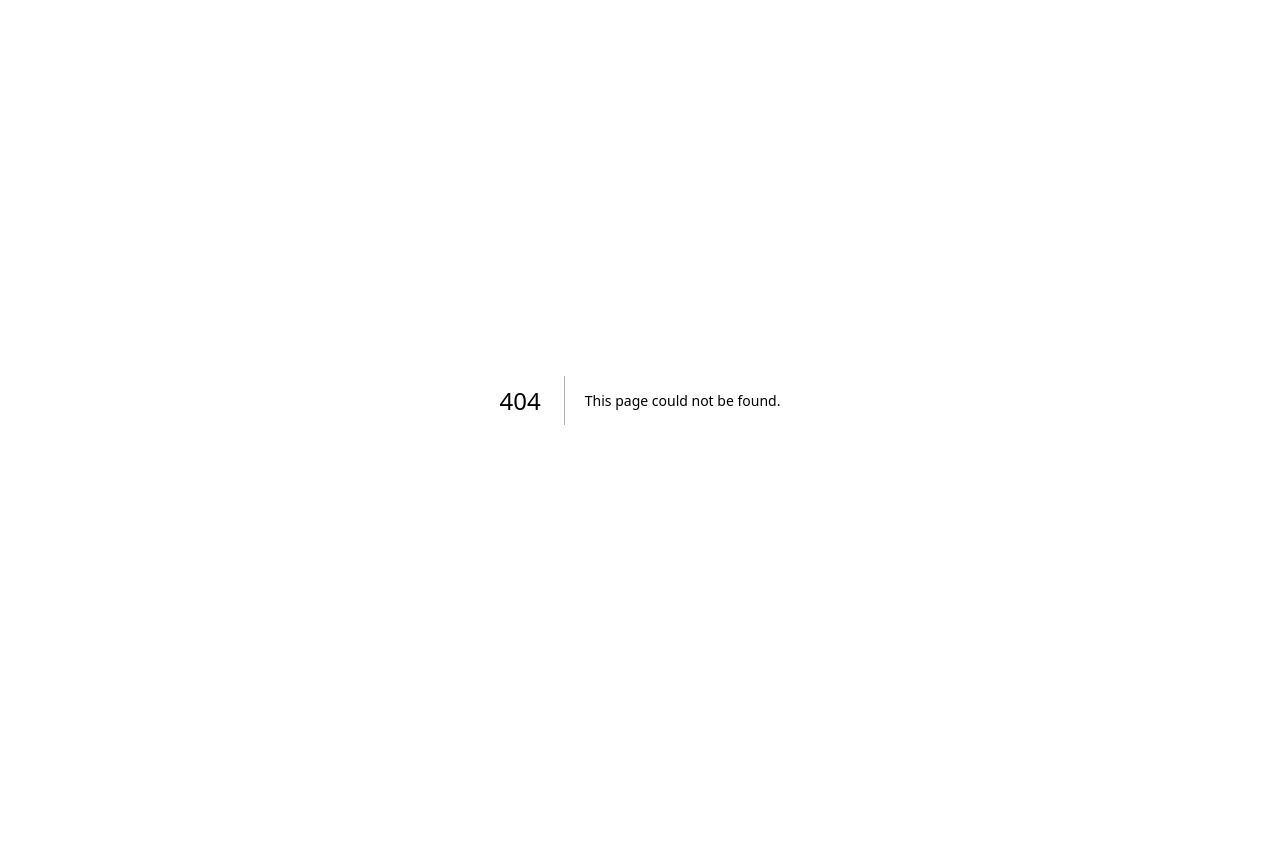
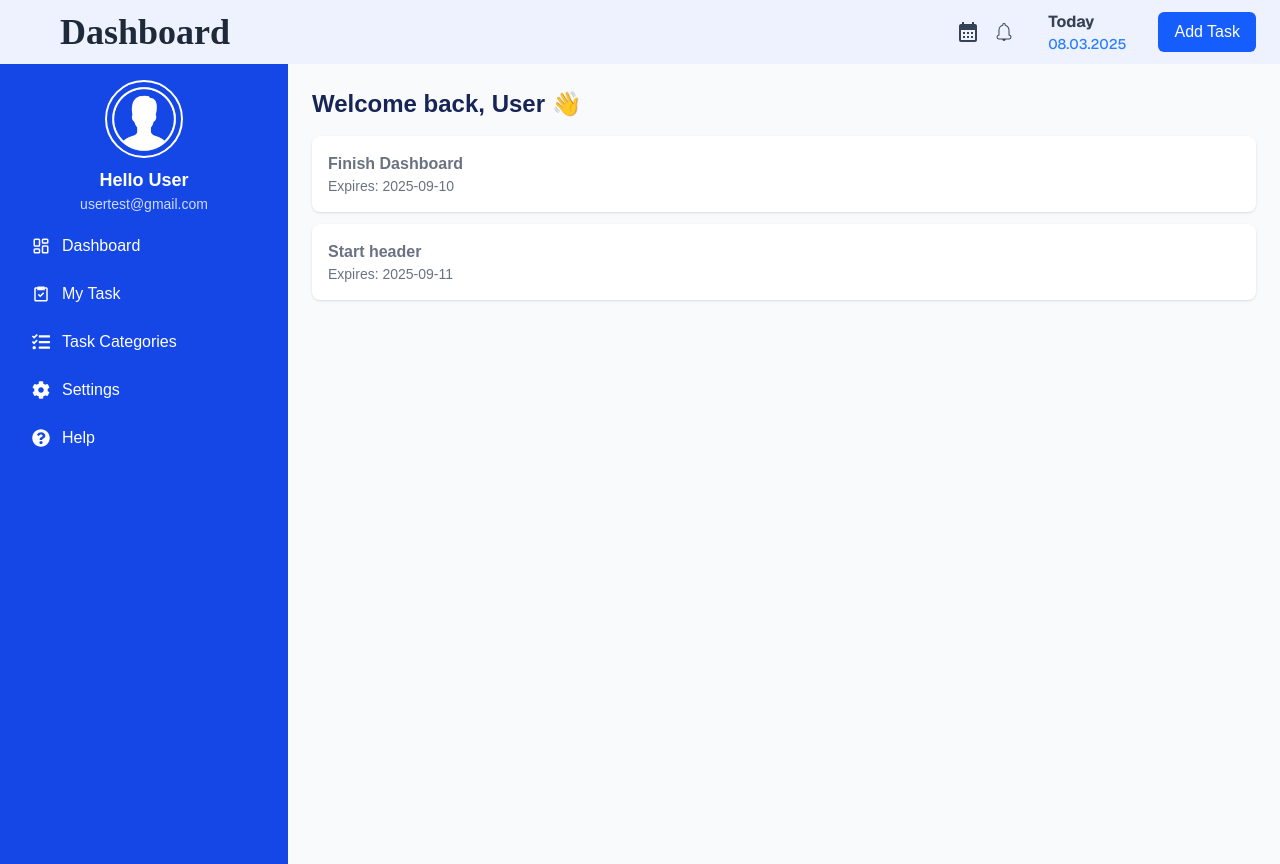
Before and after one commit to meanstack9716/fullStackTodoApp, a Next.js app in the folder frontend/: page /pages/dashboard in a window 1280 px wide. Before the commit this address had no page. Before the commit the page ends 800 px from the top, so only its background shows below. Built offline with nearby package versions, Linux system fonts and the light colour scheme.

Commit message:
worked on sidebar and header

```diff
--- a/frontend/src/app/auth/login/page.tsx
+++ b/frontend/src/app/auth/login/page.tsx
@@ -8,10 +8,12 @@ import Link from "next/link";
 import { useState } from "react";
 import { AiOutlineMail } from "react-icons/ai";
 import { validateEmail, validatePassword } from "../../../../utils/validators";
+import { useRouter } from "next/navigation";
 
 export default function Login() {
     const [formData, setFormData] = useState({ email: "", password: "" });
     const [errors, setErrors] = useState<{ email?: string; password?: string }>({});
+    const router = useRouter();
 
     const handleChange = (e: React.ChangeEvent<HTMLInputElement>) => {
         const { name, value } = e.target;
@@ -118,7 +120,7 @@ export default function Login() {
                                 </Link>
                             </div>
 
-                            <Button type="submit" text="Login" />
+                            <Button type="submit" text="Login" onClick={() => router.push("/pages/dashboard")}/>
                         </form>
 
                         <p className="mt-6 text-center text-gray-600 text-sm">
--- /dev/null
+++ b/frontend/src/app/pages/dashboard/page.tsx
@@ -0,0 +1,38 @@
+import Header from "@/component/layout/Header";
+import Sidebar from "@/component/layout/Sidebar";
+
+export default function Dashboard() {
+  const todos = [
+    { id: 1, title: "Finish  Dashboard", expires_at: "2025-09-10" },
+    { id: 2, title: "Start header", expires_at: "2025-09-11" },
+  ];
+
+  return (
+    <div className="min-h-screen flex flex-col">
+      {/* Top Header */}
+      <Header />
+
+      <div className="flex flex-1">
+        {/* Sidebar */}
+        <Sidebar user={{ name: "Hello User", email: "usertest@gmail.com" }} />
+
+        {/* Main Section */}
+        <main className="flex-1 bg-gray-50 p-6">
+          <h1 className="text-xl font-bold mb-4 text-blue-950 xl:text-2xl">Welcome back, User 👋</h1>
+
+          {/* Render todos */}
+          <ul className="space-y-3">
+            {todos.map((todo) => (
+              <li key={todo.id} className="p-4 bg-white rounded-lg shadow">
+                <div className="font-semibold text-gray-500">{todo.title}</div>
+                <div className="text-sm text-gray-500">
+                  Expires: {todo.expires_at}
+                </div>
+              </li>
+            ))}
+          </ul>
+        </main>
+      </div>
+    </div>
+  );
+}
--- a/frontend/src/component/Button.tsx
+++ b/frontend/src/component/Button.tsx
@@ -11,7 +11,7 @@ export default function Button({
         <button
             type={type}
             onClick={onClick}
-            className={`w-full bg-blue-600 text-white py-2 px-4 rounded-lg hover:bg-blue-700 transition cursor-pointer ${className}`}
+            className={`w-full bg-blue-600 text-white rounded-lg hover:bg-blue-700 transition cursor-pointer ${className}`}
         >
             {text}
         </button>
--- /dev/null
+++ b/frontend/src/component/layout/Header.tsx
@@ -0,0 +1,47 @@
+'use client'
+import React, { useState } from "react";
+import { MdCalendarMonth } from "react-icons/md";
+import { CiBellOn } from "react-icons/ci";
+import { FiMenu } from "react-icons/fi";
+import Button from "../Button";
+import Sidebar from "./Sidebar";
+
+export default function Header({ title = "Dashboard" }) {
+    const [isSidebarOpen, setIsSidebarOpen] = useState(false);
+
+    return (
+        <>
+            <header className="flex items-center justify-between px-4 py-2 bg-indigo-50 shadow-sm xl:px-6 xl:py-2.5">
+                {/* Title */}
+                <h1 className="text-xl font-semibold text-gray-800 font-[cursive] md:pl-2 xl:pl-9 md:text-2xl xl:text-4xl">{title}</h1>
+
+                <div className="flex items-center gap-2.5 md:gap-4 xl:gap-8">
+                    <div className="hidden items-center gap-2 xl:gap-3 md:flex">
+                        <MdCalendarMonth className="w-5 h-5 text-gray-700 cursor-pointer xl:w-6 xl:h-6" />
+                        <CiBellOn className="w-5 h-5 text-gray-700 cursor-pointer xl:w-6 xl:h-6" />
+                    </div>
+                    <div className="hidden flex-col md:flex">
+                        <p className="text-gray-700 text-sm font-bold font-sans md:text-base">Today</p>
+                        <p className="text-blue-500 text-xs font-medium font-sans md:text-sm">08.03.2025</p>
+                    </div>
+                    <Button type="button" text="Add Task" className="px-2 py-1.5 rounded-md text-xs md:text-sm xl:px-4 xl:py-2 xl:text-base" />
+                    <FiMenu
+                        className="block md:hidden w-8 h-8 text-gray-800 cursor-pointer"
+                        onClick={() => setIsSidebarOpen(true)}
+                    />
+                </div>
+            </header>
+
+            {/* Sidebar Drawer for Mobile */}
+            {isSidebarOpen && (
+                <div className="fixed inset-0 z-50 flex">
+                    <div
+                        className="fixed inset-0 bg-black/20"
+                        onClick={() => setIsSidebarOpen(false)}
+                    ></div>
+                    <Sidebar user={{ name: "Hello User", email: "usertest@gmail.com" }} isMobile={true} onClose={() => setIsSidebarOpen(false)} />
+                </div>
+            )}
+        </>
+    );
+}
--- /dev/null
+++ b/frontend/src/component/layout/Sidebar.tsx
@@ -0,0 +1,97 @@
+'use client';
+import React from "react";
+import Link from "next/link";
+import Image from "next/image";
+import { FaTasks, FaCog, FaQuestionCircle } from "react-icons/fa";
+import { LuLayoutDashboard } from "react-icons/lu";
+import { BiTask } from "react-icons/bi";
+import { MdOutlineClose } from "react-icons/md";
+
+export default function Sidebar({
+    user = { name: "", email: "" },
+    isMobile = false,
+    onClose = () => { }
+}) {
+    return (
+        <aside
+            className={`${isMobile
+                ? "flex flex-col w-70 min-h-screen bg-blue-700 text-white p-4"
+                : "hidden md:flex flex-col w-60 xl:w-72 min-h-screen bg-blue-700 text-white p-1 xl:p-4"
+                }`}
+        >
+            <div className="flex flex-col items-center relative">
+                {isMobile && (
+                    <button
+                        className="absolute right-2 top-2 text-white text-xl"
+                        onClick={onClose}
+                    >
+                        <MdOutlineClose />
+                    </button>
+                )}
+                <div className="rounded-full overflow-hidden border-2 border-white p-0.5">
+                    <Image
+                        src="/images/userLogo.png"
+                        alt="User Logo"
+                        width={70}
+                        height={70}
+                        className="object-cover"
+                    />
+                </div>
+                <h2 className="mt-2 text-lg font-semibold">{user.name}</h2>
+                <p className="text-sm text-white/80">{user.email}</p>
+            </div>
+
+            {/* Navigation */}
+            <nav className="flex-1 mt-3">
+                <ul className="space-y-1 xl:space-y-2">
+                    <li>
+                        <Link
+                            href="/pages/dashboard"
+                            className="flex items-center gap-3 py-2 px-4 rounded-lg hover:bg-white/20 transition"
+                            onClick={onClose}
+                        >
+                            <LuLayoutDashboard className="w-4.5 h-4.5" /> Dashboard
+                        </Link>
+                    </li>
+
+                    <li>
+                        <Link
+                            href="/"
+                            className="flex items-center gap-3 py-2 px-4 rounded-lg hover:bg-white/20 transition"
+                            onClick={onClose}
+                        >
+                            <BiTask className="w-4.5 h-4.5" /> My Task
+                        </Link>
+                    </li>
+                    <li>
+                        <Link
+                            href="/"
+                            className="flex items-center gap-3 py-2 px-4 rounded-lg hover:bg-white/20 transition"
+                            onClick={onClose}
+                        >
+                            <FaTasks className="w-4.5 h-4.5" /> Task Categories
+                        </Link>
+                    </li>
+                    <li>
+                        <Link
+                            href="/"
+                            className="flex items-center gap-3 py-2 px-4 rounded-lg hover:bg-white/20 transition"
+                            onClick={onClose}
+                        >
+                            <FaCog className="w-4.5 h-4.5" /> Settings
+                        </Link>
+                    </li>
+                    <li>
+                        <Link
+                            href="/"
+                            className="flex items-center gap-3 py-2 px-4 rounded-lg hover:bg-white/20 transition"
+                            onClick={onClose}
+                        >
+                            <FaQuestionCircle className="w-4.5 h-4.5" /> Help
+                        </Link>
+                    </li>
+                </ul>
+            </nav>
+        </aside>
+    );
+}
```
Also changed, not shown: frontend/public/images/userLogo.png (added).
